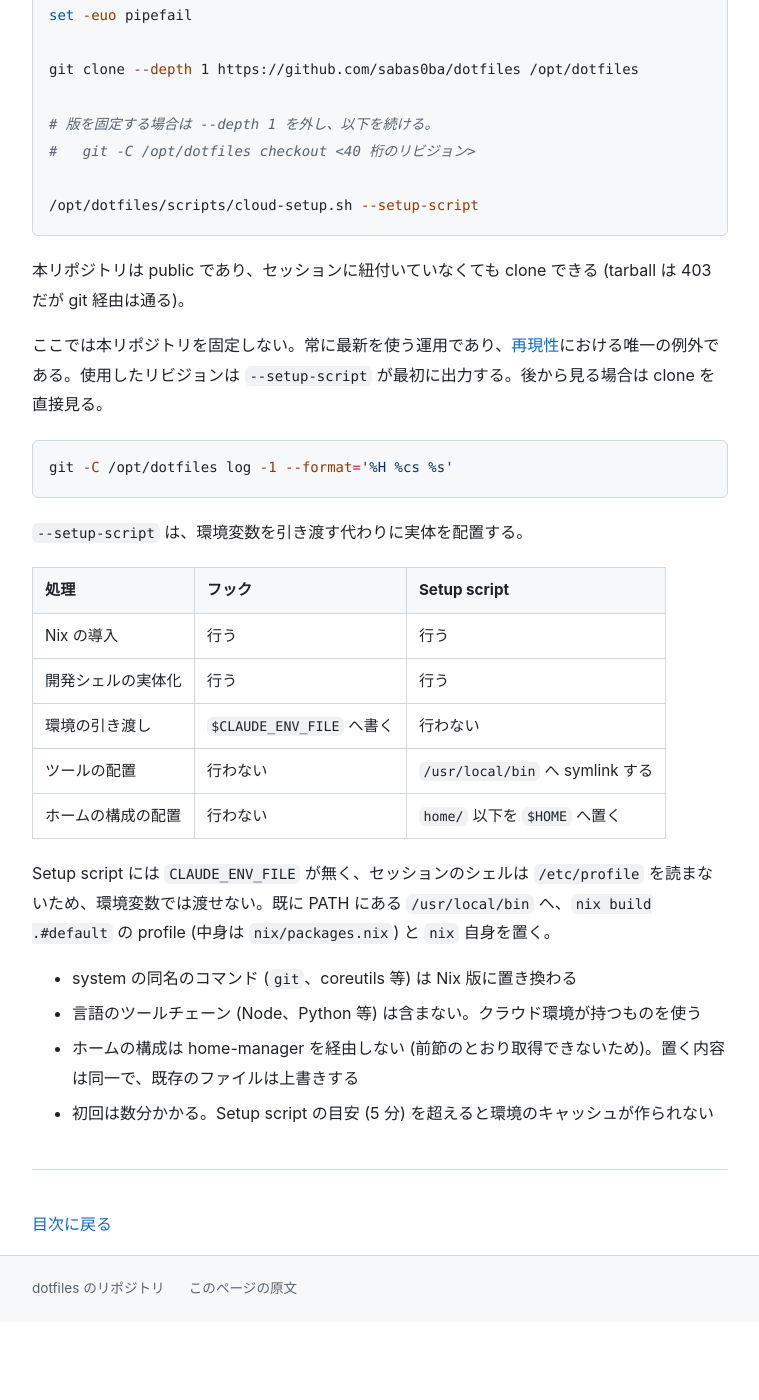
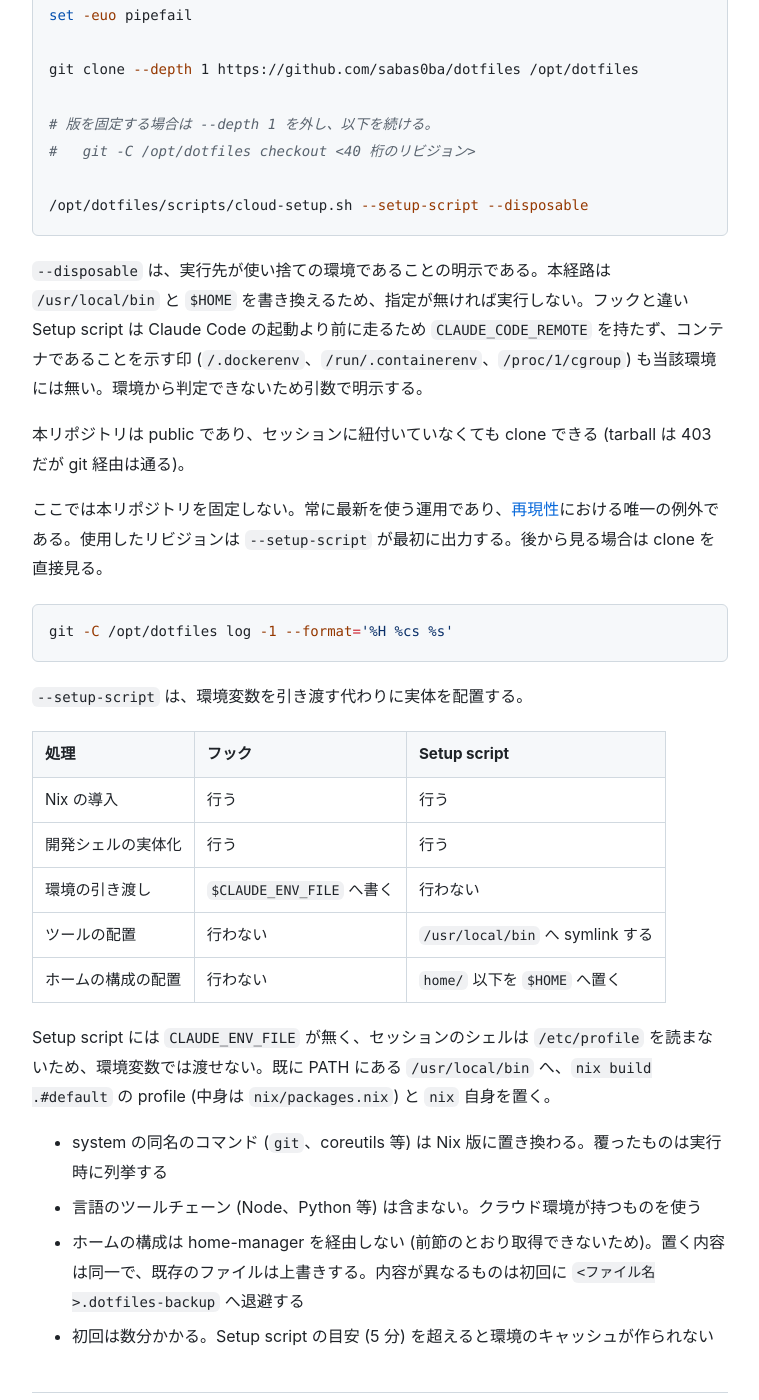
Before and after one commit to sabas0ba/dotfiles, a Jekyll site: the page built from docs/setup.md, in a window 1280 px wide and 1400 px high, scrolled down 3634 px. Shown: the whole window, without its empty margins (260-1019 px from the left). Built offline with Jekyll 4.4.1, drawn with Linux system fonts in a browser that asks for light colours; our own code applies the rules of GitHub Pages for plain Markdown files; before the commit the page ends 4956 px from its top, so only the background shows below that.

Commit message:
fix(cloud-setup): Setup script の経路に使い捨ての環境の明示を要求する
--setup-script は /usr/local/bin へ system の同名のコマンドを覆う symlink を張り、
home/ 以下を $HOME へ上書きする。フックの経路は CLAUDE_CODE_REMOTE で環境を判定して
いるが、Setup script は Claude Code の起動より前に走るため当該変数を持たず、判定が
無いままこれらを実行していた。利用者のホストで誤って実行された場合の影響が大きい。

コンテナの印 (/.dockerenv、/run/.containerenv、/proc/1/cgroup) による判定は採らない。
実際のリモート実行環境にはいずれも存在せず、判定できないためである。代わりに
--disposable の明示を要求する。あわせて非 root での実行を先頭で止める。

不可逆な上書きも避ける。内容が異なる既存のファイルは .dotfiles-backup へ退避し、
覆った system のコマンドを実行時に列挙する。

注意: 既存のクラウド環境の Setup script は --disposable の追記が必要になる。

Co-Authored-By: Claude Opus 5 <noreply@anthropic.com>
Claude-Session: https://claude.ai/code/session_01QSJ2aQqoKAipmAQKEb1xxL

````diff
--- a/docs/setup.md
+++ b/docs/setup.md
@@ -116,8 +116,10 @@ git clone --depth 1 https://github.com/sabas0ba/dotfiles /opt/dotfiles
 # 版を固定する場合は --depth 1 を外し、以下を続ける。
 #   git -C /opt/dotfiles checkout <40 桁のリビジョン>
 
-/opt/dotfiles/scripts/cloud-setup.sh --setup-script
+/opt/dotfiles/scripts/cloud-setup.sh --setup-script --disposable
 ```
+
+`--disposable` は、実行先が使い捨ての環境であることの明示である。本経路は `/usr/local/bin` と `$HOME` を書き換えるため、指定が無ければ実行しない。フックと違い Setup script は Claude Code の起動より前に走るため `CLAUDE_CODE_REMOTE` を持たず、コンテナであることを示す印 (`/.dockerenv`、`/run/.containerenv`、`/proc/1/cgroup`) も当該環境には無い。環境から判定できないため引数で明示する。
 
 本リポジトリは public であり、セッションに紐付いていなくても clone できる (tarball は 403 だが git 経由は通る)。
 
@@ -139,9 +141,9 @@ git -C /opt/dotfiles log -1 --format='%H %cs %s'
 
 Setup script には `CLAUDE_ENV_FILE` が無く、セッションのシェルは `/etc/profile` を読まないため、環境変数では渡せない。既に PATH にある `/usr/local/bin` へ、`nix build .#default` の profile (中身は `nix/packages.nix`) と `nix` 自身を置く。
 
-- system の同名のコマンド (`git`、coreutils 等) は Nix 版に置き換わる
+- system の同名のコマンド (`git`、coreutils 等) は Nix 版に置き換わる。覆ったものは実行時に列挙する
 - 言語のツールチェーン (Node、Python 等) は含まない。クラウド環境が持つものを使う
-- ホームの構成は home-manager を経由しない (前節のとおり取得できないため)。置く内容は同一で、既存のファイルは上書きする
+- ホームの構成は home-manager を経由しない (前節のとおり取得できないため)。置く内容は同一で、既存のファイルは上書きする。内容が異なるものは初回に `<ファイル名>.dotfiles-backup` へ退避する
 - 初回は数分かかる。Setup script の目安 (5 分) を超えると環境のキャッシュが作られない
 
 ---
````
Also changed, not shown: 1 other file.
